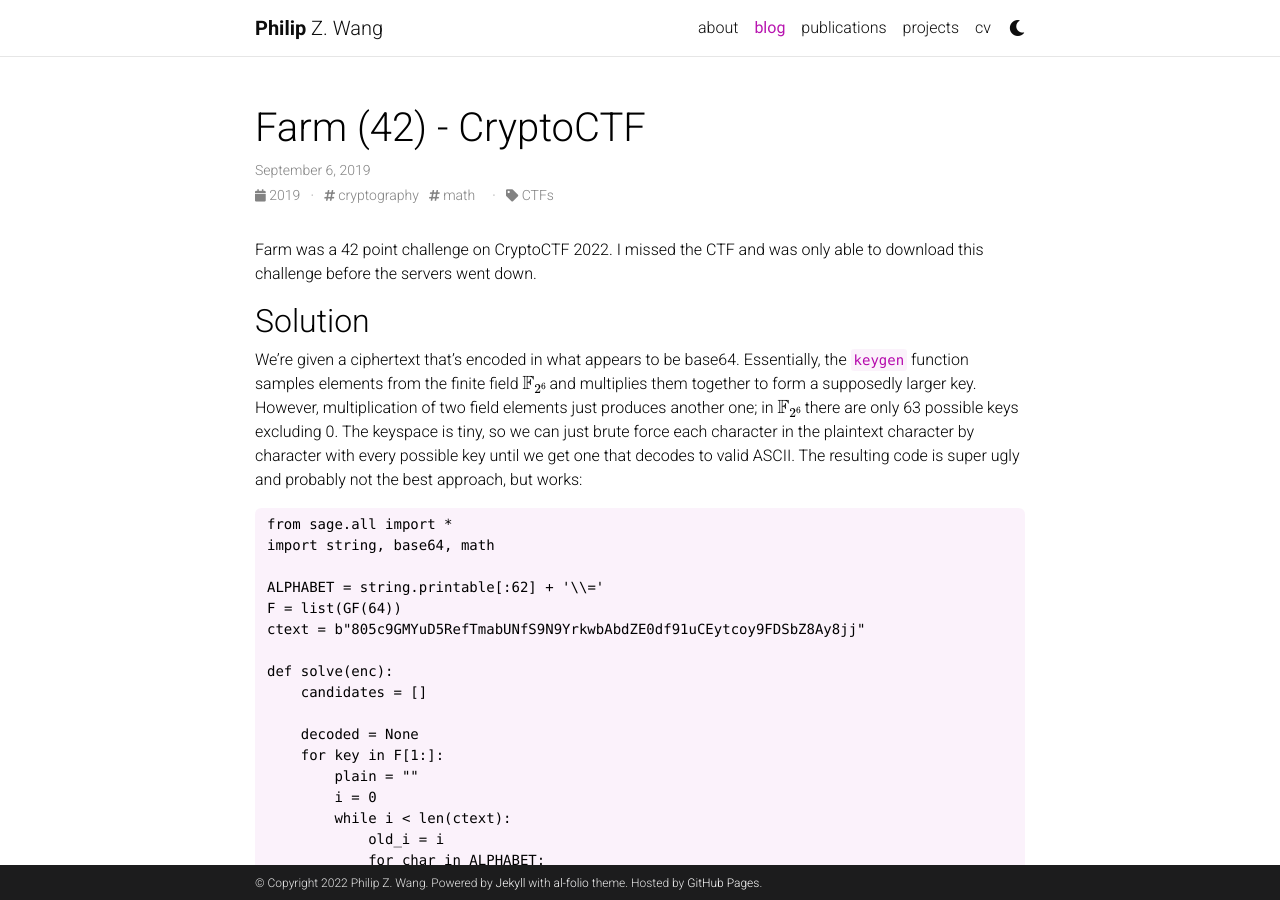
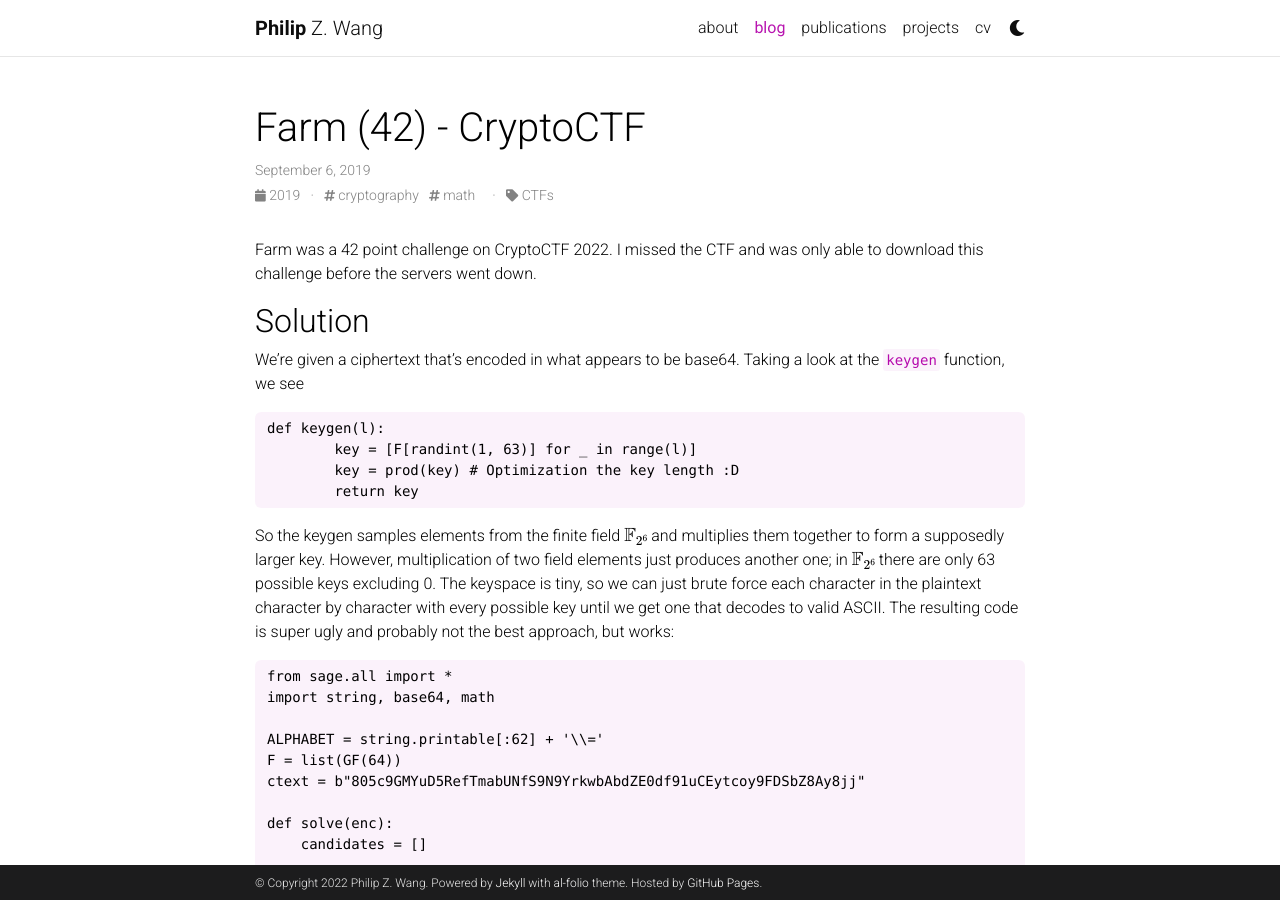
Before and after one commit to pwang00/pwang00.github.io, a Jekyll site: the page built from _posts/2022-07-22-farm.md, in a window 1280 px wide and 900 px high. Built offline with Jekyll 4.4.1, drawn with Linux system fonts in a browser that asks for light colours; comment, search, counter and statistics services are not loaded; a style sheet for code colours, icons or effects is not loaded.

Commit message:
Fix formatting

````diff
--- a/_posts/2022-07-22-farm.md
+++ b/_posts/2022-07-22-farm.md
@@ -11,7 +11,16 @@ Farm was a 42 point challenge on CryptoCTF 2022. I missed the CTF and was only a
 
 ## Solution
 
-We're given a ciphertext that's encoded in what appears to be base64.  Essentially, the `keygen` function samples elements from the finite field $$\mathbb{F}_{2^6}$$ and multiplies them together to form a supposedly larger key. However, multiplication of two field elements just produces another one; in $$\mathbb{F}_{2^6}$$ there are only 63 possible keys excluding 0.  The keyspace is tiny, so we can just brute force each character in the plaintext character by character with every possible key until we get one that decodes to valid ASCII.  The resulting code is super ugly and probably not the best approach, but works:
+We're given a ciphertext that's encoded in what appears to be base64.  Taking a look at the `keygen` function, we see
+
+```python
+def keygen(l):
+	key = [F[randint(1, 63)] for _ in range(l)]
+	key = prod(key) # Optimization the key length :D
+	return key
+```
+
+So the keygen samples elements from the finite field $$\mathbb{F}_{2^6}$$ and multiplies them together to form a supposedly larger key. However, multiplication of two field elements just produces another one; in $$\mathbb{F}_{2^6}$$ there are only 63 possible keys excluding 0.  The keyspace is tiny, so we can just brute force each character in the plaintext character by character with every possible key until we get one that decodes to valid ASCII.  The resulting code is super ugly and probably not the best approach, but works:
 
 ```python
 from sage.all import *
````
